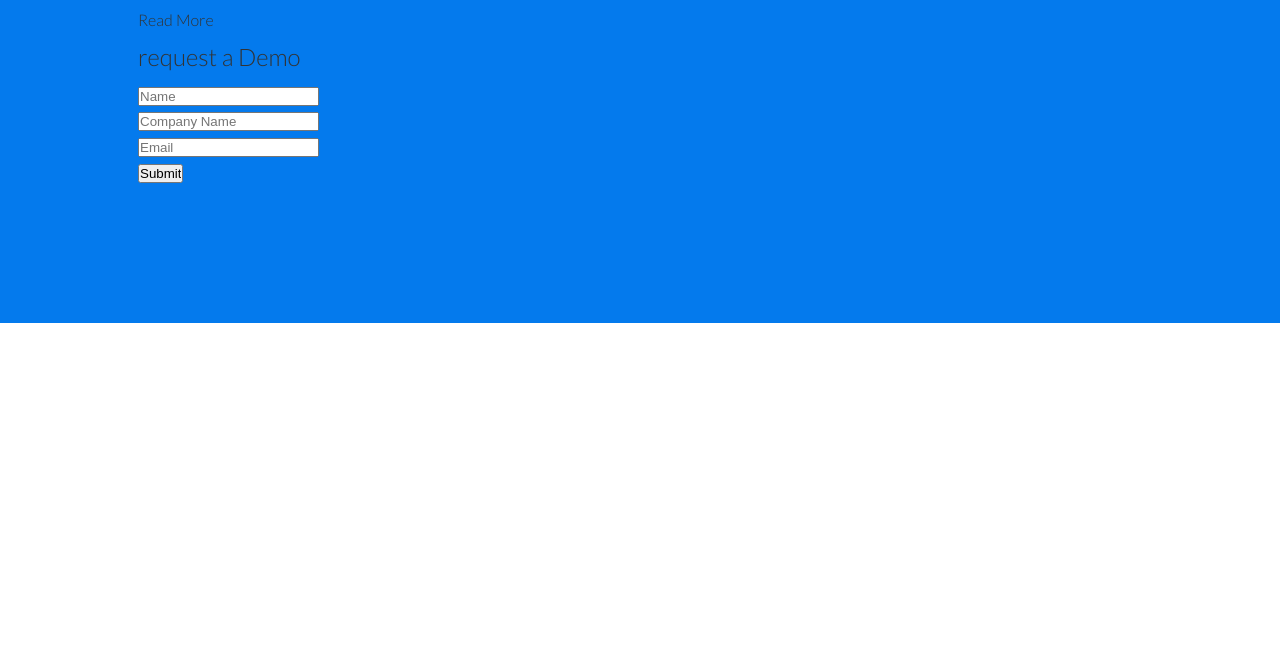
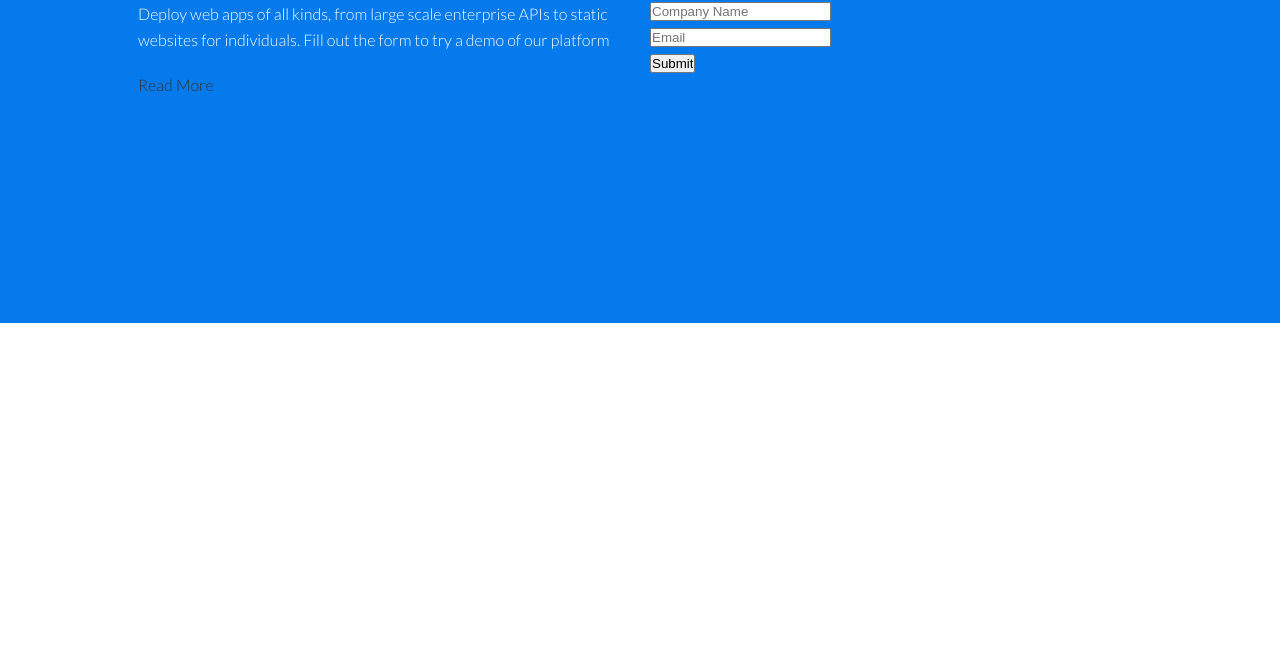
Before and after one commit to baAlhassane/javascrip-site-web, a plain HTML site: page index.html in a window 1280 px wide. Shown: the part 147-800 px from the top of the page. Drawn offline with Linux system fonts and the light colour scheme.

Commit message:
gridlayout part !

```diff
--- a/css/style.css
+++ b/css/style.css
@@ -1,5 +1,10 @@
 
 @import url('https://fonts.googleapis.com/css2?family=Lato:wght@300&display=swap');
+
+
+:root{
+    --primary-color:#047aed ;
+}
 
 *{
     box-sizing: border-box;
@@ -39,7 +44,8 @@
 }
 
 .navbar{
-    background-color:#047aed ;
+    /* background-color:#047aed ; */
+    background-color: var(--primary-color);
     color: #fff;
     height: 70px;
 }
@@ -50,7 +56,10 @@
 /* show case */
 .showcase{
     height: 400px;
-    background-color:#047aed;
+    /* background-color:#047aed; */
+    background-color: var(--primary-color);
+    color: #fff;
+    position:relative ;
 }
 /* utilities */
 .container{
@@ -69,8 +78,6 @@
 
 
 
-
-
 .navbar ul{
     display: flex;
 }
@@ -84,3 +91,18 @@
 .navbar a:hover{
     border-bottom: 2px #fff solid;
 }
+
+.showcase h1{
+    font-size: 40px;
+}
+
+.showcase p{
+    margin: 20px 0;
+}
+
+.grid{
+    display: grid;
+    grid-template-columns: repeat(2,1fr);
+    gap: 20px;
+    justify-content: center;
+}
--- a/index.html
+++ b/index.html
@@ -46,7 +46,7 @@
         </div>
 
         <div class="showcase-form card">
-          <h2> request a Demo</h2>
+          <h2> Request a Demo</h2>
           <form>
             <div class="form-control">
             <input type="text" name="name"
--- /dev/null
+++ b/test.css
@@ -0,0 +1,50 @@
+.container{
+    /* display: flex;
+    align-items: flex-start; */
+    /* display: inline-grid; */
+    /* /justify-content: space-around; */
+
+
+}
+
+ .info{
+    background-color: green;
+    /* flex: 1; */
+}
+
+.content{
+    background-color: yellow;
+    /* flex: 1; */
+}
+
+.aside{
+    background-color: red;
+    /* flex: 1; */
+}
+
+
+footer{
+    background-color: aquamarine;
+
+}
+/* .container > *{
+    flex: 1;
+} */
+
+section {
+     display: grid;
+    /* justify-content:  space-between; */
+    /* grid-template-columns: repeat(3, 40px);   */
+    grid-auto-flow: column;
+    background-color: orange;
+    margin: 10px;
+  }
+
+  div {
+    border: 1px solid black;
+    background-color: purple;
+    color: white;
+    padding: 10px;
+    border-radius: 5px;
+    text-align: center;
+  }
```
Also changed, not shown: test.html (added, +51 -0 lines), 2 other files.
